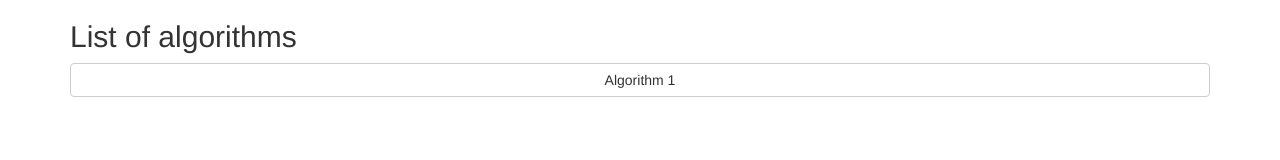
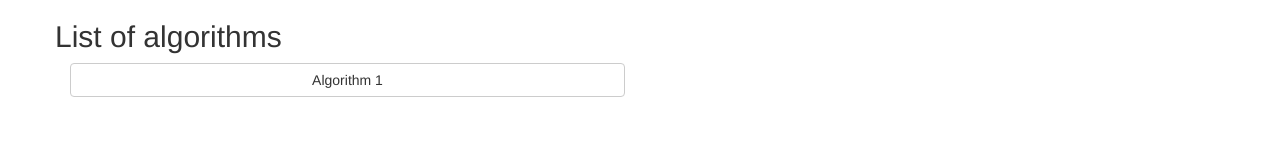
Before and after one commit to Bandhe19/Javascript, a plain HTML site: page index.html in a window 1280 px wide. Drawn offline with nearby package versions, Linux system fonts and the light colour scheme.

Commit message:
Update index.html

```diff
--- a/index.html
+++ b/index.html
@@ -11,8 +11,13 @@
 <body>
 
 <div class="container">
-  <h2>List of algorithms</h2>
-  <a href=""><button type="button" class="btn btn-default btn-block">Algorithm 1</button></a>
+  <div class="row">
+    <h2>List of algorithms</h2>
+    <div class="col-sm-6">
+      <a href=""><button type="button" class="btn btn-default btn-block">Algorithm 1</button></a>
+    </div>
+  </div>
+
 </div>
 
 </body>
```
